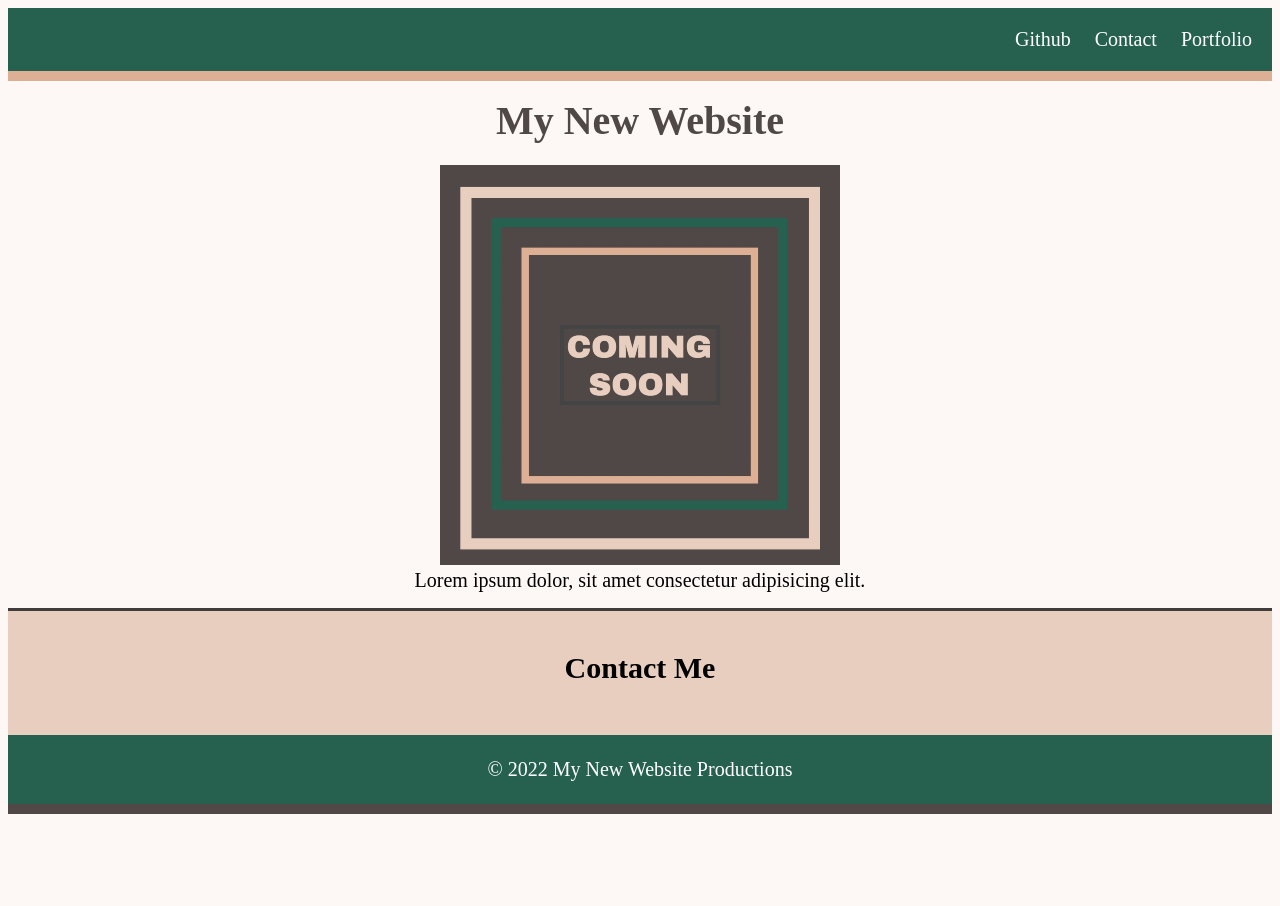
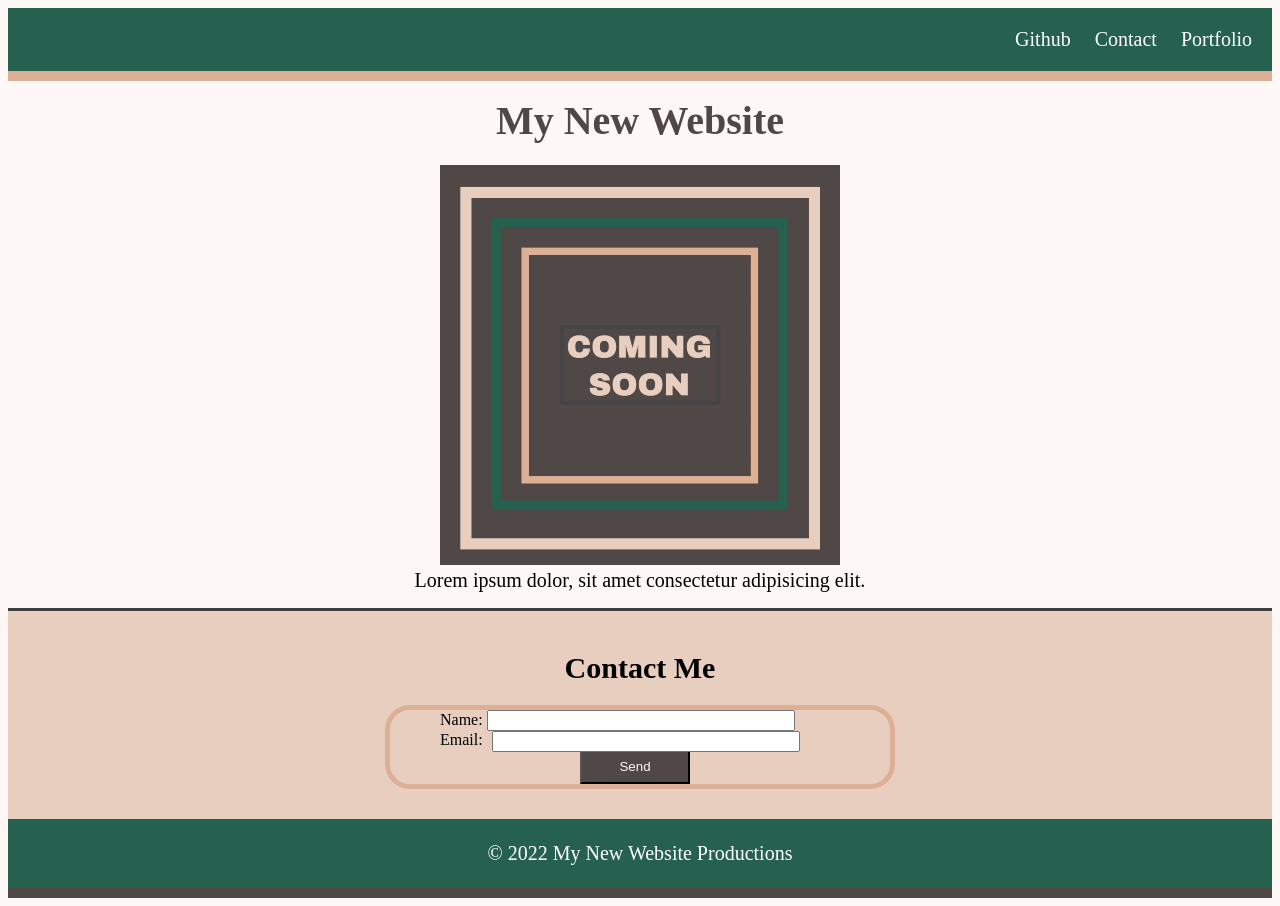
Before and after one commit to kayden-hyunsikkim/week1-mini-project, a plain HTML site: page index.html in a window 1280 px wide. Before the commit the page ends 822 px from the top, so only its background shows below. Drawn offline with Linux system fonts and the light colour scheme.

Commit message:
re-edit for conflict

```diff
--- a/assets/style.css
+++ b/assets/style.css
@@ -103,3 +103,13 @@ form {
     border-top: 3px solid #3f3e3d;
     padding-bottom: 30px;
 }
+
+
+#submit {
+    margin-left: 190px;
+}
+
+#email {
+    position: absolute;
+    left:52px;
+}
--- a/index.html
+++ b/index.html
@@ -19,7 +19,14 @@
     </figure>
     <form>
         <h2>Contact Me</h2>
+
+        <div id="input-border">
+            <div><label  class="relative-input" for="name">Name: <input  type="text" name="Name" id="name" required></label></div>
+            <div><label  class="relative-input" for="email">Email: <input  type="email" name="Email" id="email" required></label></div>
+            <div><label  for="submit"><input  id="submit" type="submit" value="Send"></label></div>
         </div>
+
+
     </form>
 </body>
 <footer>
```
